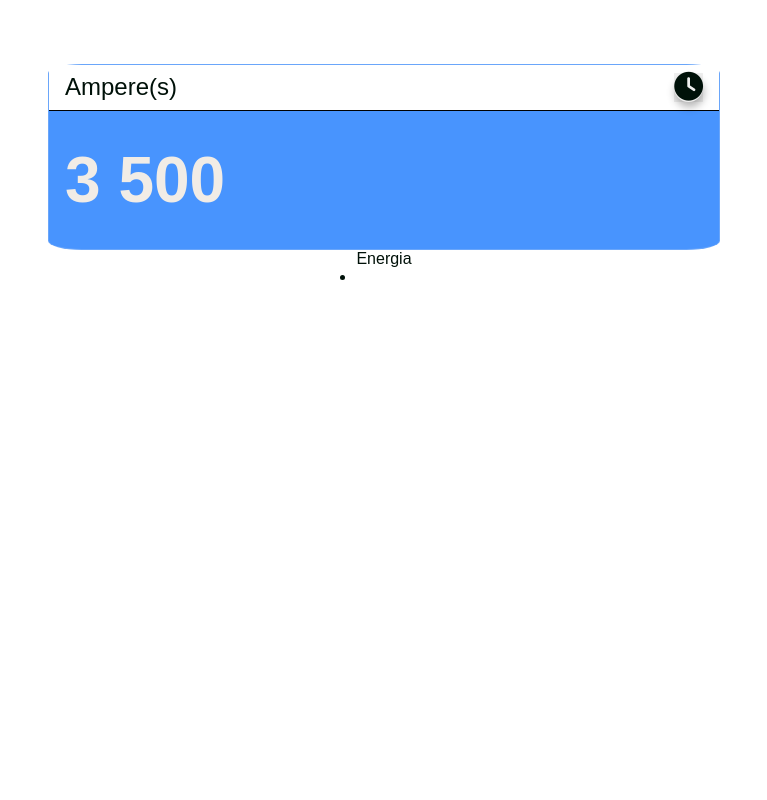
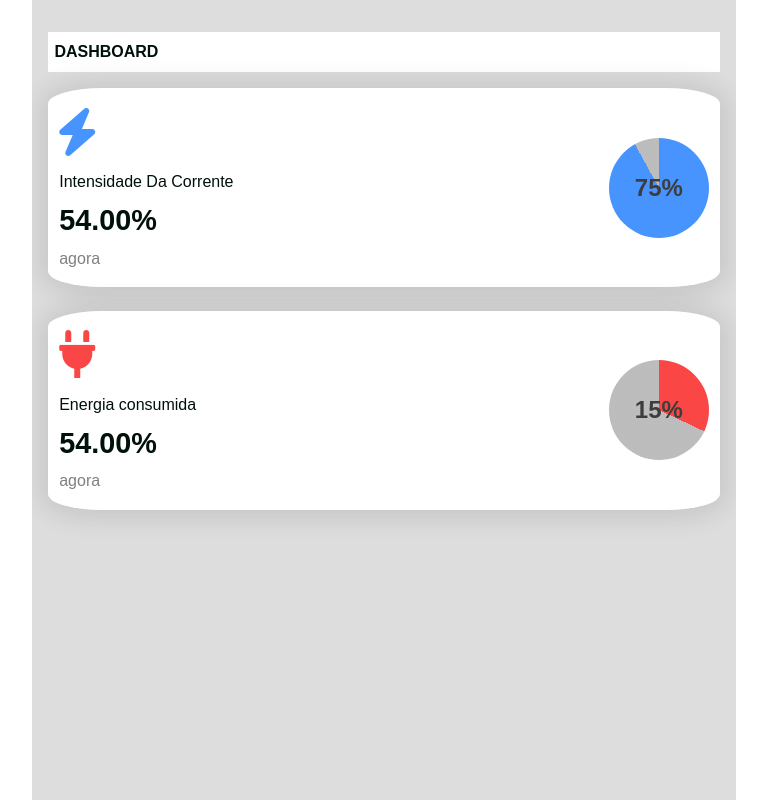
Before and after one commit to Bapolo/medidorDeCorrente, a plain HTML site: page index.html in a window 1280 px wide. Shown: the whole page, without its empty margins (256-1023 px from the left). Drawn offline with Linux system fonts and the light colour scheme.

Commit message:
Add files via upload

```diff
--- a/css/home.css
+++ b/css/home.css
@@ -1,49 +1,81 @@
 main
 {
     justify-content: start;
-    padding: 4rem 1rem;
+    padding: 1rem 1rem;
+    background-color: #ddd;
+}
+
+h1
+{
+    width: 100%;
+    margin: 1rem 0;
+    padding: 0.7rem 0.4rem;
+    font-weight: 700;
+    background-color: white;
 }
 
 .card
 {
-    border: 1px solid rgba(237, 233, 233, 0.2);
-    border-radius: 5%;
+    background-color: white;
     width: 100%;
-    background-color: #4894FE;
-}
-
-.unidade
-{
+    padding: 1.2rem 0.7rem;
+    border-radius: 8%;
+    margin-bottom: 1.5rem;
     display: flex;
     justify-content: space-between;
     align-items: center;
-    border-bottom: 1px solid rgba(0, 0, 0, 1);
-    padding: 0.5rem 1rem;
-    background-color: #fff;
+    box-shadow: 0 1px 25px 8px rgba(0, 0, 0, 0.1);
 }
 
-.ampere
+.icone
 {
-    font-size: 1.5rem;
+    margin-bottom: 1.1rem;
 }
 
-button
+.fa-solid
 {
-    cursor: pointer;
-}
-
-.fa-clock
-{
-    font-size: 1.8rem;
-    border-radius: 50%;
-    box-shadow: 1px 5px 8px rgba(0, 0, 0, 0.3);
+    color: #4894FE;
+    font-size: 3rem;
 }
 
 .valor
 {
-    margin: 1rem 0;
-    font-size: 4rem;
-    font-weight: 600;
-    padding: 1rem;
-    color: rgb(241, 236, 230);
+    font-size: 1.8rem;
+    font-weight: 700;
+    margin: 0.8rem 0;
 }
+
+.instante
+{
+    color: rgba(0, 0, 0, 0.5);
+}
+
+.progress-circle
+{
+    width: 100px;
+    height: 100px;
+    border-radius: 50%;
+    background: conic-gradient(#4894FE 92%, #69696971 0%);
+    display: flex;
+    justify-content: center;
+    align-items: center;
+    position: relative;
+}
+
+.progress-value
+{
+    position: absolute;
+    font-size: 1.5rem;
+    color: #3e3d3d;
+    font-weight: bold;
+}
+
+.fa-plug
+{
+    color:#fb4646;
+}
+
+.energia
+{
+    background: conic-gradient(#fb4646 32%, #69696971 0%);
+}
--- a/css/styleinputs.css
+++ b/css/styleinputs.css
@@ -3,6 +3,7 @@ input
     width: 85%;
     margin: 0.5rem;
     padding: 0.8rem 0.5rem;
+    box-shadow: 0 1px 5px 1px rgba(0, 0, 0, 0.1);
     background-color: #eff1f6;
 }
 
--- a/index.html
+++ b/index.html
@@ -11,21 +11,41 @@
 <body>
     <div class="container">
         <main class="main">
-            <div class="card">
-                <div class="unidade">
-                    <p class="ampere">Ampere(s)</p>
-                    <button><i class="fa-solid fa-clock"></i></button>
+            <h1>DASHBOARD</h1>
+
+            <div class="card cardCorente">
+                <div class="detlhesDaCorrenete">
+                    <p class="icone"><i class="fa-solid fa-bolt"></i></p>
+
+                    <p class="titulo">Intensidade Da Corrente</p>
+
+                    <p class="valor">54.00%</p>
+
+                    <p class="instante">agora</p>
+
                 </div>
 
-                <p class="valor">3 500</p>
+                <div class="progress-circle">
+                    <span class="progress-value">75%</span>
+                </div>
             </div>
 
-            <section>
-                <h2>Energia</h2>
-                <ul>
-                    <li></li>
-                </ul>
-            </section>
+            <div class="card cardEnergia">
+                <div class="detlhesDaCorrenete">
+                    <p class="icone"><i class="fa-solid fa-plug"></i></p>
+
+                    <p class="titulo">Energia consumida</p>
+
+                    <p class="valor">54.00%</p>
+
+                    <p class="instante">agora</p>
+
+                </div>
+
+                <div class="progress-circle energia">
+                    <span class="progress-value">15%</span>
+                </div>
+            </div>
         </main>
     </div>
 </body>
```
Also changed, not shown: css/style.css (line endings or trailing spaces).
